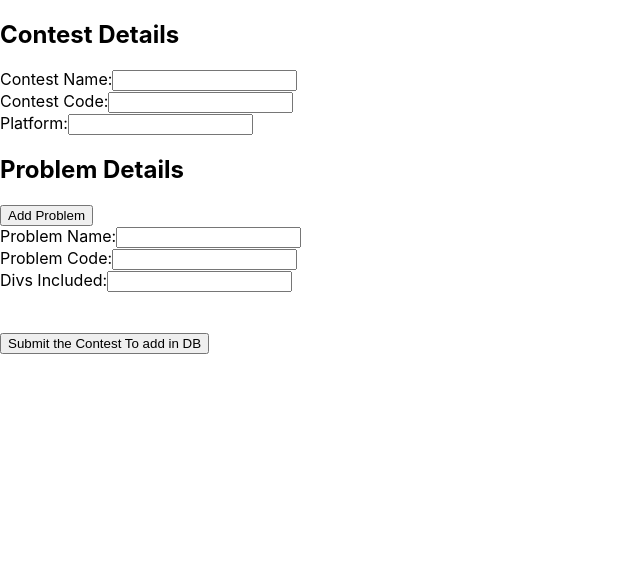
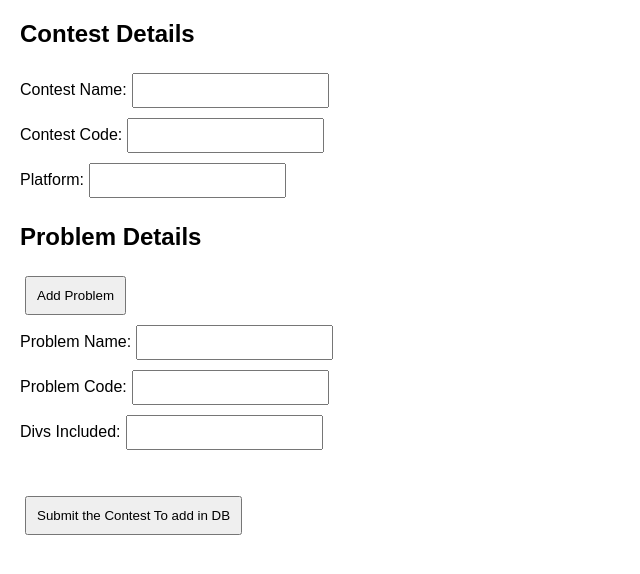
Before and after one commit to Siddhartha-bethi/Being_Zero, a React (Create React App) app in the folder my-app/: page /addcontest in a window 1280 px wide. Shown: the top 574 px of the page, without its empty margins (0-640 px from the left). Built offline with nearby package versions, Linux system fonts and the light colour scheme.

Commit message:
new deploy

```diff
--- a/my-app/src/AddContest.js
+++ b/my-app/src/AddContest.js
@@ -18,9 +18,9 @@ const AddContest = () => {
     contestObj["problems"] = problems;
     contestObj["startTime"] = new Date();
     contestObj["endTime"] = new Date();
-    const globalurl = `https://bz-9th4.onrender.com/`
+    const globalurl = ``
     console.log(contestObj);
-    let url = globalurl+`newcontest/addnewcontest`;
+    let url = globalurl+`http://localhost:2000/`;
     let newContestRes = await axios.post(url,contestObj);
     console.log(newContestRes.data);
   }
--- a/my-app/src/Home.js
+++ b/my-app/src/Home.js
@@ -6,6 +6,7 @@ import { useEffect, useState } from 'react';
 import { Chart } from "react-google-charts";
 import StackedBarChart from "./StackedBarChart";
 import AddContest from './AddContest';
+import "./styles.css";
 
 
 import {
@@ -30,7 +31,7 @@ function Home() {
     const [userStatus, setUserStatus ] = useState({});
     const [allbatches, setAllBatches] = useState([]);
     const [allStarters,setAllStarters] = useState([]);
-    const globalurl = `https://bz-9th4.onrender.com/`
+    const globalurl = `http://localhost:2000/`
     async function loadPageData(){
         let url1 = globalurl+`batch/getAllBatches`;
         let batchres = await axios.get(url1);
@@ -445,11 +446,11 @@ function Home() {
                 <button onClick={handleFile1}>Read Users</button> */}
                 <br></br>
                 <br></br>
-                {/* <input type="file" id="contestuser" />
+                <input type="file" id="contestuser" />
                 <button onClick={handleContestSheet}>Contest Users</button>
                 <br></br>
                 <input type="file" id="upsolvedproblems" />
-                <button onClick={handleupsolvedProblems}>Upload upsolvedproblems</button> */}
+                <button onClick={handleupsolvedProblems}>Upload upsolvedproblems</button>
                 <br></br>
                 <br>
                 </br>
--- /dev/null
+++ b/my-app/src/styles.css
@@ -0,0 +1,29 @@
+/* styles.css */
+
+body {
+    font-family: 'Arial', sans-serif;
+    margin: 20px;
+  }
+
+  .App1 {
+    max-width: 800px;
+    margin: auto;
+  }
+
+  button {
+    padding: 10px;
+    margin: 5px;
+    cursor: pointer;
+  }
+
+  input,
+  select {
+    margin: 5px;
+    padding: 8px;
+  }
+
+  label {
+    margin-top: 10px;
+  }
+
+  /* Add more styles as needed */
```
Also changed, not shown: 17 other files (tests, documents, lock files or other folders).
